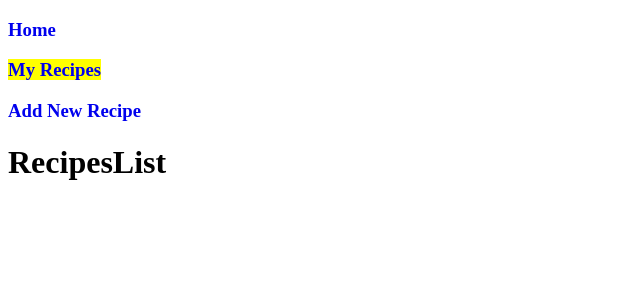
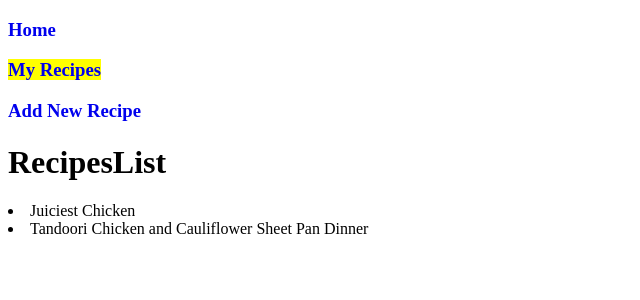
Before and after one commit to IguanasEverywhere/recipe-rolodex, a React (Create React App) app: page /recipes in a window 1280 px wide. Shown: the top 300 px of the page, without its empty margins (0-640 px from the left). Built offline with nearby package versions, Linux system fonts and the light colour scheme; data requests are answered from the project's data file.

Commit message:
Set fetched recipes to state and pass to RecipesList

```diff
--- a/src/App.js
+++ b/src/App.js
@@ -9,10 +9,12 @@ import AddRecipe from './AddRecipe';
 
 function App() {
 
+  const [recipesToDisplay, setRecipesToDisplay] = useState([]);
+
   useEffect(() => {
     fetch('http://localhost:4000/recipes')
     .then(r => r.json())
-    .then(recipeData => console.log(recipeData));
+    .then(recipeData => setRecipesToDisplay(recipeData));
   }, [])
 
 
@@ -24,7 +26,7 @@ function App() {
           <Home />
         </Route>
         <Route exact path='/recipes'>
-          <RecipesList />
+          <RecipesList recipesToDisplay={recipesToDisplay} />
         </Route>
         <Route exact path='/recipes/:recipeId'>
           <RecipeDetail />
--- a/src/RecipesList.js
+++ b/src/RecipesList.js
@@ -1,10 +1,13 @@
 import React from 'react';
 
-function RecipesList() {
+function RecipesList({ recipesToDisplay }) {
+
+  const recipeCards = recipesToDisplay.map((recipe) => <li key={recipe.id}>{recipe.name}</li>);
 
   return (
     <div>
       <h1>RecipesList</h1>
+      <div>{recipeCards}</div>
     </div>
   )
 }
```
